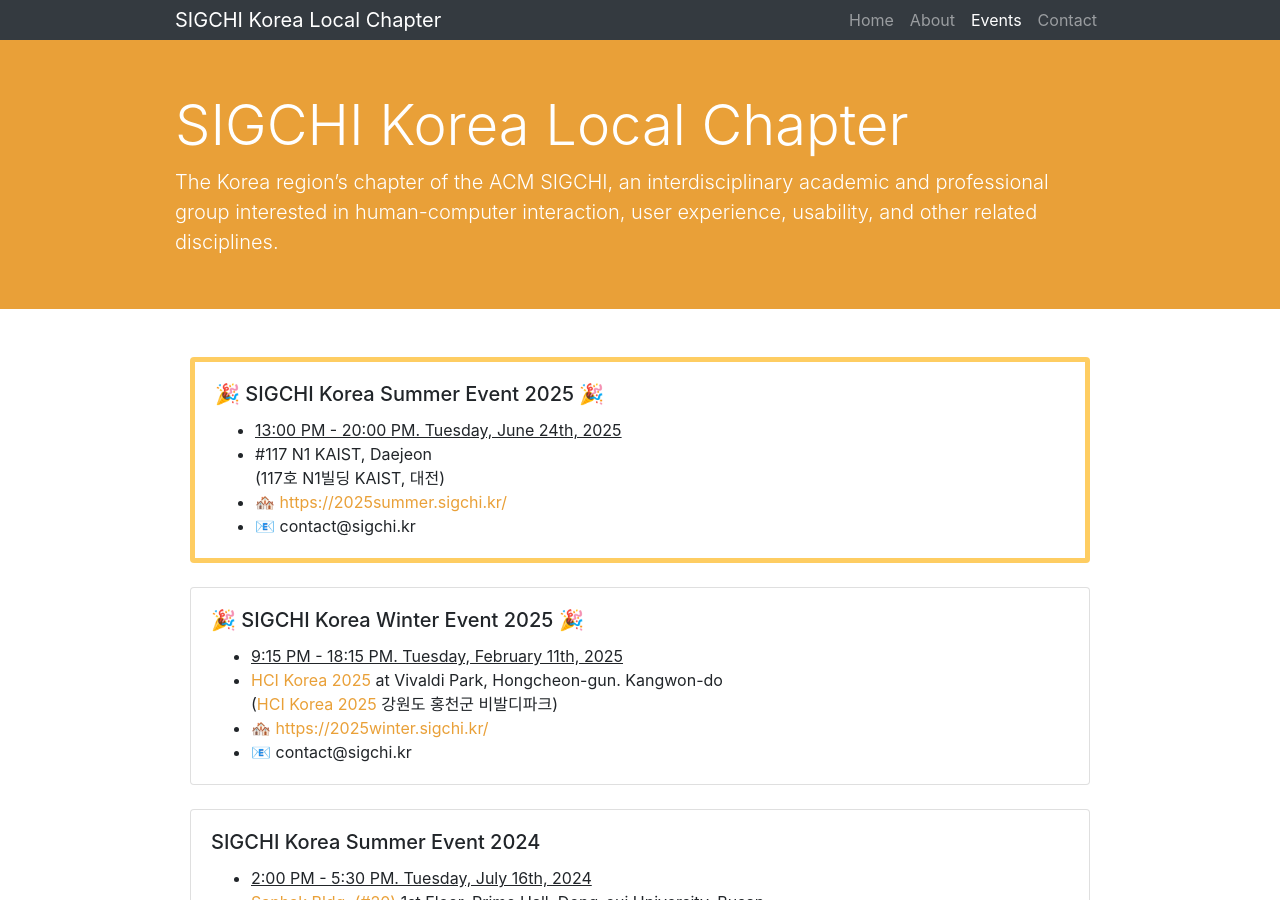
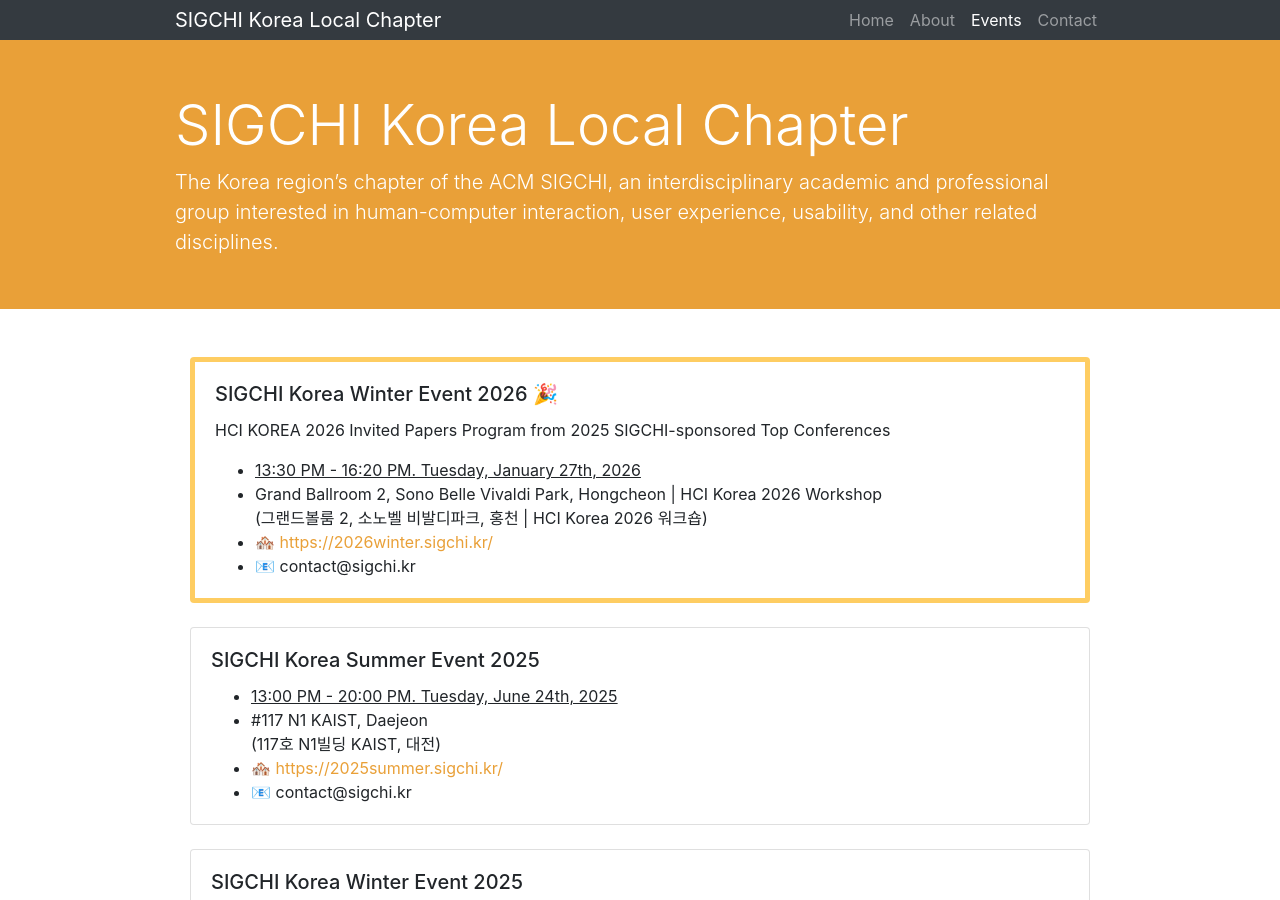
Before and after one commit to sigchikr/sigchikr.github.io, a Jekyll site: the page built from _pages/events.md, in a window 1280 px wide and 900 px high. Built offline with Jekyll 4.4.1, drawn with Linux system fonts in a browser that asks for light colours.

Commit message:
2026 winter workshop updated

```diff
--- a/_pages/events.md
+++ b/_pages/events.md
@@ -6,7 +6,23 @@
 <div class="col-md-12">
     <div class="card upcoming-event">
         <div class="card-body">
-            <h5 class="card-title">🎉 SIGCHI Korea Summer Event 2025 🎉</h5>
+            <h5 class="card-title">SIGCHI Korea Winter Event 2026 🎉</h5>
+            <p>HCI KOREA 2026 Invited Papers Program from 2025 SIGCHI-sponsored Top Conferences</p>
+            <ul class="card-text">
+                <li><u>13:30 PM - 16:20 PM. Tuesday, January 27th, 2026</u></li>
+                <li>
+                    Grand Ballroom 2, Sono Belle Vivaldi Park, Hongcheon | HCI Korea 2026 Workshop <br />
+                    (그랜드볼룸 2, 소노벨 비발디파크, 홍천 | HCI Korea 2026 워크숍)
+                </li>
+                <li>🏘️ <a href="https://2026winter.sigchi.kr/" target="_blank">https://2026winter.sigchi.kr/</a></li>
+                <li>📧 contact@sigchi.kr</li>
+            </ul>
+        </div>
+    </div>
+    <br>
+    <div class="card">
+        <div class="card-body">
+            <h5 class="card-title">SIGCHI Korea Summer Event 2025</h5>
             <ul class="card-text">
                 <li><u>13:00 PM - 20:00 PM. Tuesday, June 24th, 2025</u></li>
                 <li>
@@ -21,7 +37,7 @@
     <br>
     <div class="card">
         <div class="card-body">
-            <h5 class="card-title">🎉 SIGCHI Korea Winter Event 2025 🎉</h5>
+            <h5 class="card-title">SIGCHI Korea Winter Event 2025</h5>
             <ul class="card-text">
                 <li><u>9:15 PM - 18:15 PM. Tuesday, February 11th, 2025</u></li>
                 <li>
```
Also changed, not shown: _includes/sidebar.html (+7 -5 lines).
